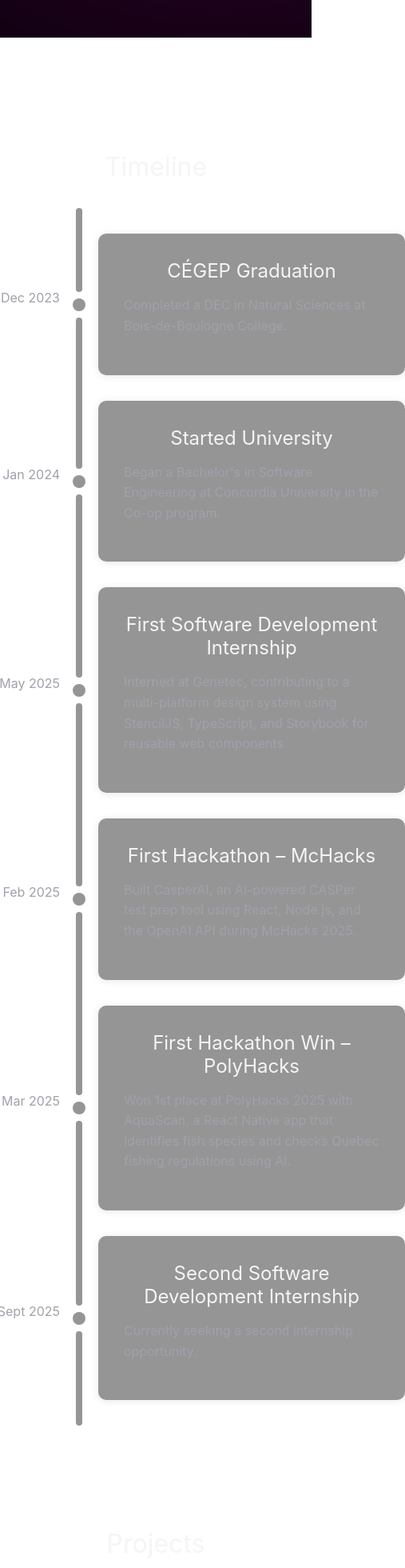
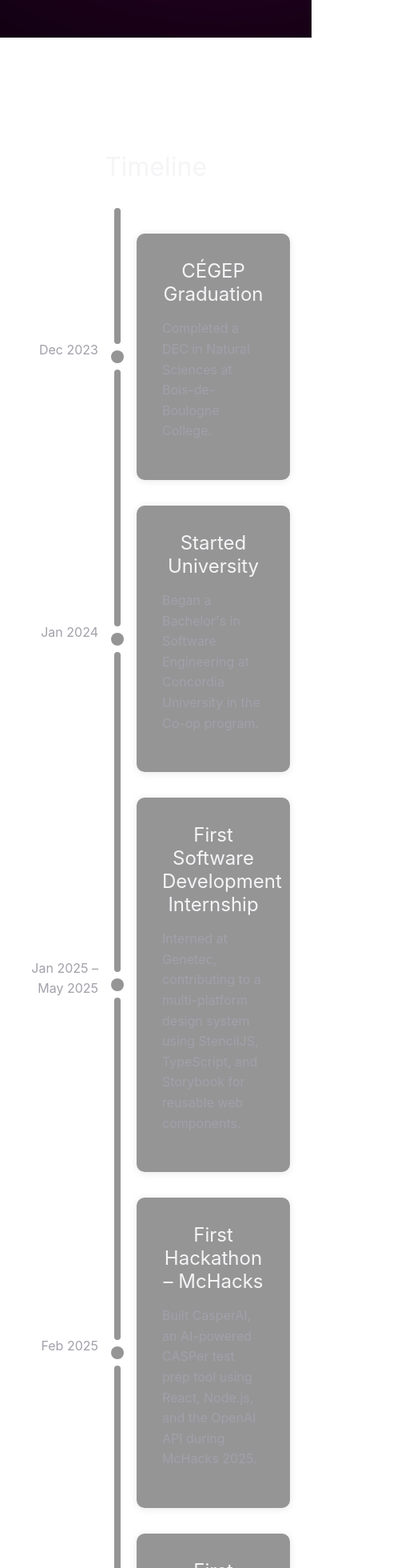
Before and after one commit to FrancoisMartinez/react-portfolio, a React (Vite) app: page / in a window 390 px wide. Shown: the part 797-2757 px from the top of the page at 80% size, 507 px wide, since content can reach past the window. Built offline with nearby package versions, Linux system fonts and the light colour scheme.

Commit message:
fix event on mobile

```diff
--- a/src/components/Event.jsx
+++ b/src/components/Event.jsx
@@ -2,7 +2,7 @@ import React from 'react';
 import styles from '../styles/Event.module.css';
 import Card from './Card.jsx';
 
-const Event = ({ children, date, side, dateWidth }) => {
+const Event = ({ children, date, side, dateWidth, eventWidth }) => {
 
     const timeline = (
         <div className={styles.timeline}>
@@ -16,7 +16,7 @@ const Event = ({ children, date, side, dateWidth }) => {
         <>
             {side === 'left' &&
                 <div className={styles.event}>
-                    <Card style={{ width: '24rem', margin: '1rem 0' }}>{children}</Card>
+                    <Card style={{ width: eventWidth, margin: '1rem 0' }}>{children}</Card>
                     {timeline}
                     <div className={styles.date} style={{ textAlign: 'start', width: dateWidth}}><p>{date}</p></div>
                 </div>
@@ -25,7 +25,7 @@ const Event = ({ children, date, side, dateWidth }) => {
                 <div className={styles.event}>
                     <div className={styles.date} style={{ textAlign: 'end', width: dateWidth }}><p>{date}</p></div>
                     {timeline}
-                    <Card style={{ width: '24rem', margin: '1rem 0' }}>{children}</Card>
+                    <Card style={{ width: eventWidth, margin: '1rem 0' }}>{children}</Card>
                 </div>
             }
         </>
--- a/src/components/Timeline.jsx
+++ b/src/components/Timeline.jsx
@@ -7,13 +7,14 @@ import timelineEvents from '/public/data/timelineEvents.js';
 const Timeline = () => {
     const [side, setSide] = useState(2);
     const [dateWidth, setDateWidth] = useState('24rem');
-    const [endPosition, setEndPosition] = useState('50%');
+    const [eventWidth, setEventWidth] = useState('24rem');
     const { t } = useTranslation();
 
     useEffect(() => {
         const handleResize = () => {
             setSide(window.innerWidth < 850 ? 0 : 2);
-            setDateWidth(window.innerWidth < 850 ? '12rem' : '24rem');
+            setDateWidth(window.innerWidth < 850 ? '6rem' : '24rem');
+            setEventWidth(window.innerWidth < 850 ? '12rem' : '24rem');
         };
 
         handleResize();
@@ -25,15 +26,15 @@ const Timeline = () => {
 
     return (
         <div className={styles.container}>
-            <div className={styles.topEnd} style={{ marginLeft: dateWidth }}></div>
+            <div className={styles.topEnd} style={{ marginLeft: dateWidth, marginRight: eventWidth }}></div>
 
                 {timelineEvents.map((timelineEvent) => (
-                    <Event key={timelineEvent.id} style={{ width: '18.75rem' }} side={timelineEvent.id % side == 0 ? 'left' : 'right'} date={t(timelineEvent.dateKey)} dateWidth={dateWidth}>
+                    <Event key={timelineEvent.id} style={{ width: '18.75rem' }} side={timelineEvent.id % side == 0 ? 'left' : 'right'} date={t(timelineEvent.dateKey)} dateWidth={dateWidth} eventWidth={eventWidth}>
                             <h2>{t(timelineEvent.titleKey)}</h2>
                             <p>{t(timelineEvent.descriptionKey)}</p>
                     </Event>
                 ))}
-            <div className={styles.bottomEnd} style={{ marginLeft: dateWidth }}></div>
+            <div className={styles.bottomEnd} style={{ marginLeft: dateWidth, marginRight: eventWidth }}></div>
         </div>
     );
 }
```
